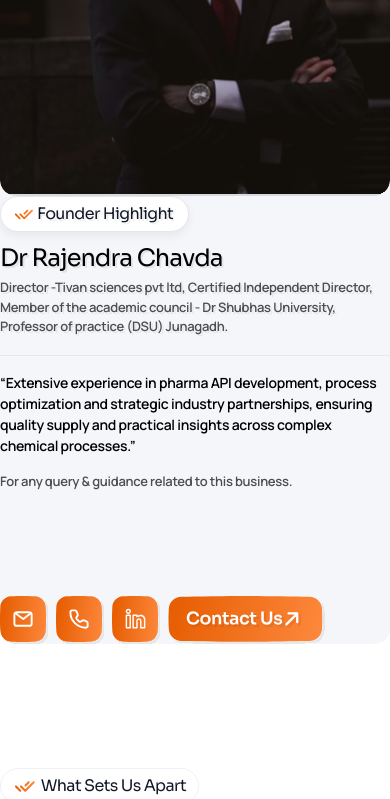
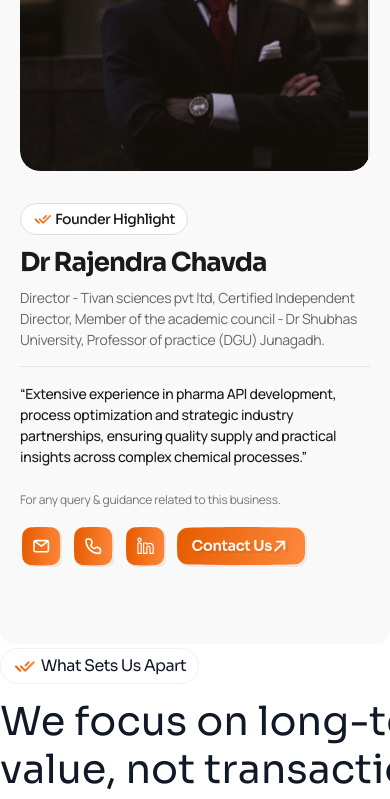
Before and after one commit to intralogicitsolutions/savitur-life-science-fe, a React (Vite) app: page /about-us in a window 390 px wide. Shown: the part 1565-2364 px from the top of the page. Built offline with nearby package versions, Linux system fonts and the light colour scheme.

Commit message:
31-03-2026-update

```diff
--- a/src/components/FounderHighlight.jsx
+++ b/src/components/FounderHighlight.jsx
@@ -9,46 +9,45 @@ import ContactBtn from '../assets/images/contact-btn.svg'
 export default function FounderHighlight() {
   return (
     <section className="w-full flex justify-center pt-0 sm:pt-[60px]">
-      <div className="mx-auto w-[393px] h-[898px] sm:w-[1524px] sm:h-[742px] sm:mx-[38px]">
-        <div className="relative flex items-center justify-center rounded-[15px] bg-[#F4F6F9] overflow-hidden">
+      <div className="mx-auto w-[393px] h-[778px] sm:max-w-none sm:w-[1524px] sm:h-[742px] sm:mx-[38px]">
+        <div className="relative flex w-full items-center justify-center rounded-[15px] bg-[#F9F9F9] overflow-hidden sm:bg-[#F4F6F9]">
           {/* Decorative frame image on the left */}
-          <div className="hidden lg:block absolute w-[72px] h-[776px] top-[-17px] left-[98px] opacity-40% pointer-events-none">
+          <div className="hidden lg:block absolute w-[72px] h-[776px] top-[-17px] left-[98px] opacity-40 pointer-events-none">
             <img
               src={FrameImg}
               alt=""
               className="w-full h-full object-contain"
-              aria-hidden
             />
           </div>
 
           {/* Combined image + content frame */}
-          <div className="flex flex-col w-full h-full items-stretch mt-0 mb-0 sm:flex-row sm:w-[982px] sm:h-[522px] sm:mt-[102px] sm:mb-[102px]">
-            {/* Left image / visual */}
-            <div className="w-full h-[450px] sm:w-[456px] sm:h-[522px]">
-              <div className="relative w-full h-full rounded-[16px] overflow-hidden bg-[#E5E7EB] flex items-center justify-center">
+          <div className="mx-auto flex h-[778px] w-full max-w-[393px] flex-col items-stretch justify-center gap-3 ml-[20px] mr-[20px] mt-[60px] mb-[60px] sm:mx-0 sm:h-[522px] sm:w-[982px] sm:max-w-none sm:justify-start sm:gap-0 sm:p-0 sm:flex-row sm:mt-[102px] sm:mb-[102px]">
+            {/* Left image — 353×353 on 393px-wide layout; desktop unchanged */}
+            <div className="flex w-full shrink-0 justify-center sm:block sm:w-[456px] sm:h-[522px] sm:justify-start">
+              <div className="relative aspect-square w-full max-w-[353px] overflow-hidden rounded-[20px] bg-[#E5E7EB] sm:aspect-auto sm:h-full sm:max-w-none sm:w-full sm:rounded-[16px]">
                 <img
                   src={FounderImg}
                   alt="Founder"
-                  className="w-full h-full object-cover rounded-[16px]"
+                  className="h-full w-full object-cover rounded-[20px] sm:rounded-[16px]"
                 />
               </div>
             </div>
 
             {/* Right content */}
-            <div className="w-full min-w-0 max-w-full h-[448px] min-h-[448px] max-h-[448px] flex flex-col justify-between ml-0 flex-shrink-0 overflow-hidden relative top-0 sm:w-[462px] sm:min-w-[462px] sm:max-w-[462px] sm:h-[502px] sm:min-h-[502px] sm:max-h-[502px] sm:ml-[64px] sm:top-[6px]">
+            <div className="w-full min-w-0 max-w-full flex flex-col justify-between gap-4 ml-0 flex-shrink-0 sm:gap-0 sm:overflow-hidden sm:relative sm:top-[6px] sm:w-[462px] sm:min-w-[462px] sm:max-w-[462px] sm:h-[502px] sm:min-h-[502px] sm:max-h-[502px] sm:ml-[64px] mt-[20px]">
               {/* Badge + texts */}
               <div>
                 <div
-                  className="inline-flex w-[189px] h-[36px] items-center rounded-[60px] border-[1px] border-[#E5E7EB] bg-white px-[12px] py-[6px] opacity-100 shadow-[0_4px_10px_rgba(15,23,42,0.06)] mb-[14px]"
+                  className="inline-flex w-[168px] h-[32px] items-center rounded-[60px] border border-[#E0E0E0] bg-white px-[12px] py-[6px] opacity-100 mb-[12px] shadow-none sm:mb-[14px] sm:w-[189px] sm:h-[36px] sm:gap-0 sm:border-[#E5E7EB] sm:shadow-[0_4px_10px_rgba(15,23,42,0.06)]"
                   style={{ transform: 'rotate(0deg)' }}
                 >
                   <span className="inline-flex items-center justify-center w-[24px] h-[24px]">
-                    <img src={CheckAll} alt="" className="h-[24px] w-[24px] pr-[2px]" />
+                  <img src={CheckAll} alt="" className="mr-[2px] h-5 w-5 sm:h-6 sm:w-6" />
                   </span>
 
                   <span
-                    className="font-sora font-normal text-[16px] leading-[100%] tracking-[-0.04em] text-[#111827]"
-                    style={{ textShadow: '2px 2px 0 rgba(0,0,0,0.06)', fontStyle: 'normal' }}
+                    className="whitespace-nowrap font-sora text-[14px] font-medium leading-[100%] tracking-[-0.04em] text-[#1A1A1A] [text-shadow:none] sm:text-[16px] sm:font-sora sm:text-[#111827] sm:[text-shadow:2px_2px_0_rgba(0,0,0,0.06)]"
+                    style={{ fontStyle: 'normal' }}
                   >
                     Founder Highlight
                   </span>
@@ -56,9 +55,8 @@ export default function FounderHighlight() {
 
                 <div>
                   <h2
-                    className="inline-block font-sora font-normal text-[24px] leading-[100%] tracking-[-0.04em] text-[#000000] w-full h-auto opacity-100 mb-[8px] sm:text-[40px] sm:w-[456px] sm:h-[50px]"
+                    className="inline-block font-sora font-bold text-[26px] leading-[120%] tracking-[-0.04em] text-[#1A1A1A] w-full h-auto opacity-100 mb-[8px] [text-shadow:none] sm:mb-[8px] sm:font-normal sm:text-[40px] sm:leading-[100%] sm:text-[#000000] sm:w-[456px] sm:h-[50px] sm:[text-shadow:2px_2px_0_rgba(0,0,0,0.07)]"
                     style={{
-                      textShadow: '2px 2px 0 rgba(0,0,0,0.07)',
                       fontStyle: 'normal',
                       transform: 'rotate(0deg)',
                     }}
@@ -67,35 +65,24 @@ export default function FounderHighlight() {
                   </h2>
 
                   <p
-                    className="text-[13px] leading-[150%] tracking-[-0.02em] w-full h-auto text-[#4D4D4D] mb-[18px] sm:text-[16px] sm:w-[456px] sm:h-[72px] sm:mb-[32px]"
+                    className="font-manrope text-[14px] font-normal leading-[150%] tracking-[-0.02em] w-full h-auto text-[#666666] [text-shadow:none] mb-[16px] sm:mb-[32px] sm:font-semibold sm:text-[16px] sm:text-[#4D4D4D] sm:w-[456px] sm:h-[72px] sm:[text-shadow:2px_2px_0_rgba(0,0,0,0.06)]"
                     style={{
-                      fontFamily: 'Manrope',
-                      fontWeight: 600,
                       fontStyle: 'normal',
-                      lineHeight: '150%',
-                      letterSpacing: '-0.02em',
-                      // Not supported universally, but requested.
                       lineHeightTrim: 'none',
-                      textShadow: '2px 2px 0 rgba(0,0,0,0.06)',
                     }}
                   >
-                    Director -Tivan sciences pvt ltd, Certified Independent
+                    Director - Tivan sciences pvt ltd, Certified Independent
                     Director, Member of the academic council - Dr Shubhas
-                    University, Professor of practice (DSU) Junagadh.
+                    University, Professor of practice (DGU) Junagadh.
                   </p>
                 </div>
 
-                <hr />
+                <hr className="m-0 border-0 border-t border-[#E5E5E5] sm:border-[#E5E7EB]" />
 
                 <p
-                  className="text-[14px] leading-[150%] tracking-[-0.02em] w-full h-auto text-[#000000] mt-[16px] sm:text-[20px] sm:w-[456px] sm:h-[150px] sm:mt-[32px]"
+                  className="font-manrope text-[14px] font-medium leading-[150%] tracking-[-0.02em] w-full h-auto text-[#1A1A1A] mt-[16px] sm:mt-[32px] sm:font-semibold sm:text-[20px] sm:text-[#000000] sm:w-[456px] sm:h-[150px]"
                   style={{
-                    fontFamily: 'Manrope',
-                    fontWeight: 600,
                     fontStyle: 'normal',
-                    lineHeight: '150%',
-                    letterSpacing: '-0.02em',
-                    // Not supported universally, but requested.
                     lineHeightTrim: 'none',
                   }}
                 >
@@ -104,14 +91,9 @@ export default function FounderHighlight() {
                 </p>
 
                 <p
-                  className="w-full h-auto text-[13px] leading-[150%] tracking-[-0.02em] text-[#4D4D4D] mt-[16px] mb-[0px] sm:w-[361px] sm:h-[24px] sm:text-[16px] sm:mt-[24px] sm:mb-[12px]"
+                  className="font-manrope w-full h-auto text-[12px] font-normal leading-[150%] tracking-[-0.02em] text-[#757575] mt-[24px] mb-0 sm:mb-[12px] sm:mt-[24px] sm:font-semibold sm:text-[16px] sm:text-[#4D4D4D] sm:w-[361px] sm:h-[24px]"
                   style={{
-                    fontFamily: 'Manrope',
-                    fontWeight: 600,
                     fontStyle: 'normal',
-                    lineHeight: '150%',
-                    letterSpacing: '-0.02em',
-                    // Requested (not universally supported), set anyway.
                     lineHeightTrim: 'none',
                   }}
                 >
@@ -123,30 +105,30 @@ export default function FounderHighlight() {
 
 
               {/* Contact actions */}
-              <div className="flex flex-wrap items-center gap-2 sm:gap-2 w-full h-auto">
+              <div className="flex flex-wrap items-center gap-2 w-full h-auto sm:gap-2">
                 <div className="flex items-center gap-2">
                   <button
                     type="button"
-                    className="inline-flex items-center justify-center rounded-full"
+                    className="inline-flex h-11 w-11 shrink-0 items-center justify-center rounded-[10px] sm:h-[48px] sm:w-[48px] sm:rounded-full"
                     aria-label="Email"
                   >
-                    <img src={MailIcon} alt="" className="h-[48px] w-[48px]" aria-hidden />
+                    <img src={MailIcon} alt="" className="h-[40px] w-[40px] sm:h-[48px] sm:w-[48px]" aria-hidden />
                   </button>
 
                   <button
                     type="button"
-                    className="inline-flex h-[48px] w-[48px] items-center justify-center rounded-full"
+                    className="inline-flex h-11 w-11 shrink-0 items-center justify-center rounded-[10px] sm:h-[48px] sm:w-[48px] sm:rounded-full"
                     aria-label="Call"
                   >
-                    <img src={CallIcon} alt="" className="h-[48px] w-[48px]" aria-hidden />
+                    <img src={CallIcon} alt="" className="h-[40px] w-[40px] sm:h-[48px] sm:w-[48px]" aria-hidden />
                   </button>
 
                   <button
                     type="button"
-                    className="inline-flex h-[48px] w-[48px] items-center justify-center rounded-full"
+                    className="inline-flex h-11 w-11 shrink-0 items-center justify-center rounded-[10px] sm:h-[48px] sm:w-[48px] sm:rounded-full"
                     aria-label="LinkedIn"
                   >
-                    <img src={LinkedinIcon} alt="" className="h-[48px] w-[48px]" aria-hidden />
+                    <img src={LinkedinIcon} alt="" className="h-[40px] w-[40px] sm:h-[48px] sm:w-[48px]" aria-hidden />
                   </button>
                 </div>
 
@@ -155,11 +137,10 @@ export default function FounderHighlight() {
                   className="inline-flex items-center justify-center hover:opacity-90 transition-opacity"
                   aria-label="Contact Us"
                 >
-                  <img src={ContactBtn} alt="Contact Us" className="w-[157px] h-[48px]" />
+                  <img src={ContactBtn} alt="Contact Us" className="sm:w-[157px] sm:h-[48px] w-[132px] h-[40px]" />
                 </button>
               </div>
             </div>
-
           </div>
         </div>
       </div>
```
Also changed, not shown: src/components/Partnership.jsx (+25 -23 lines), src/components/ServicesOverview.jsx (+20 -17 lines).
